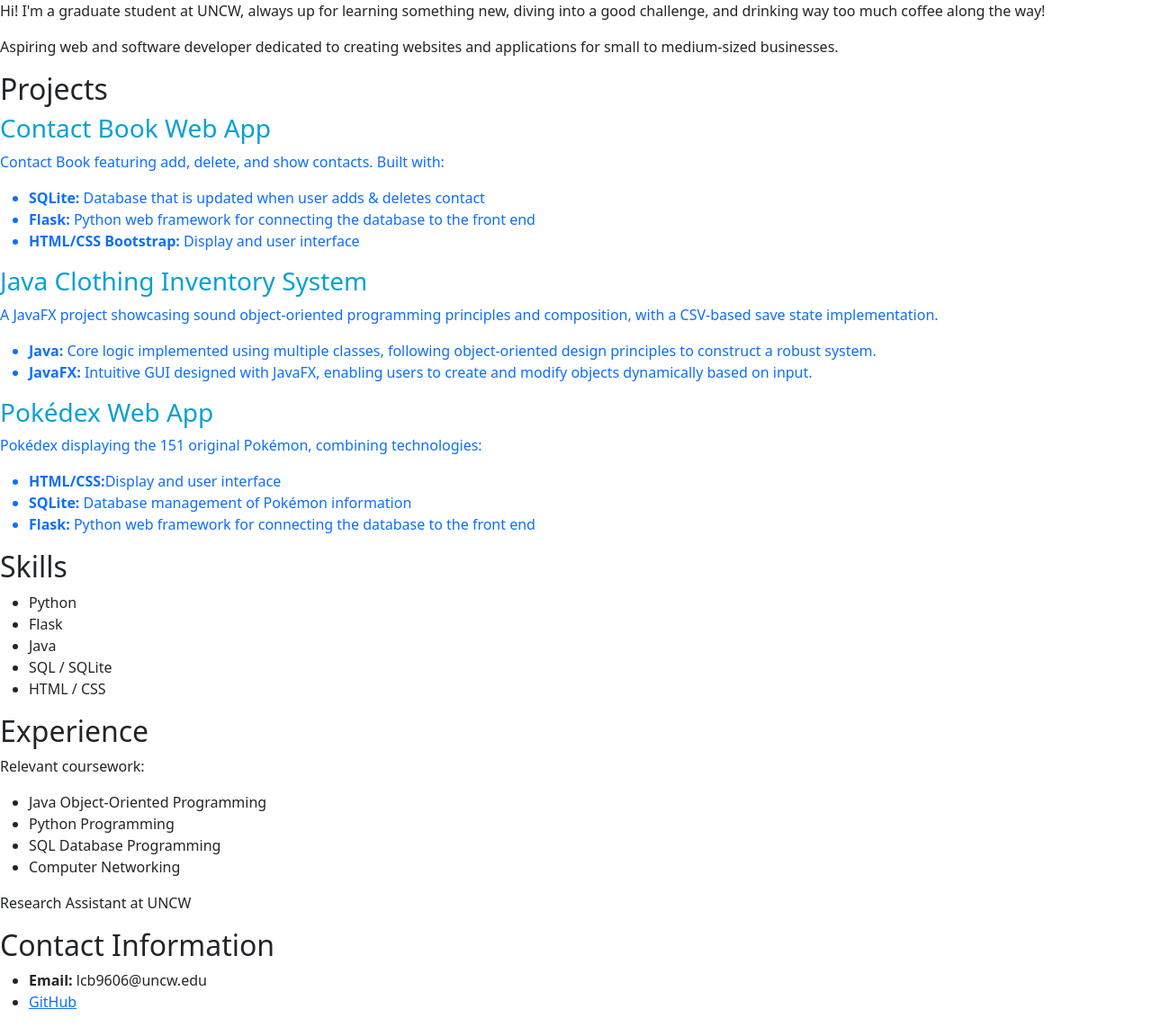
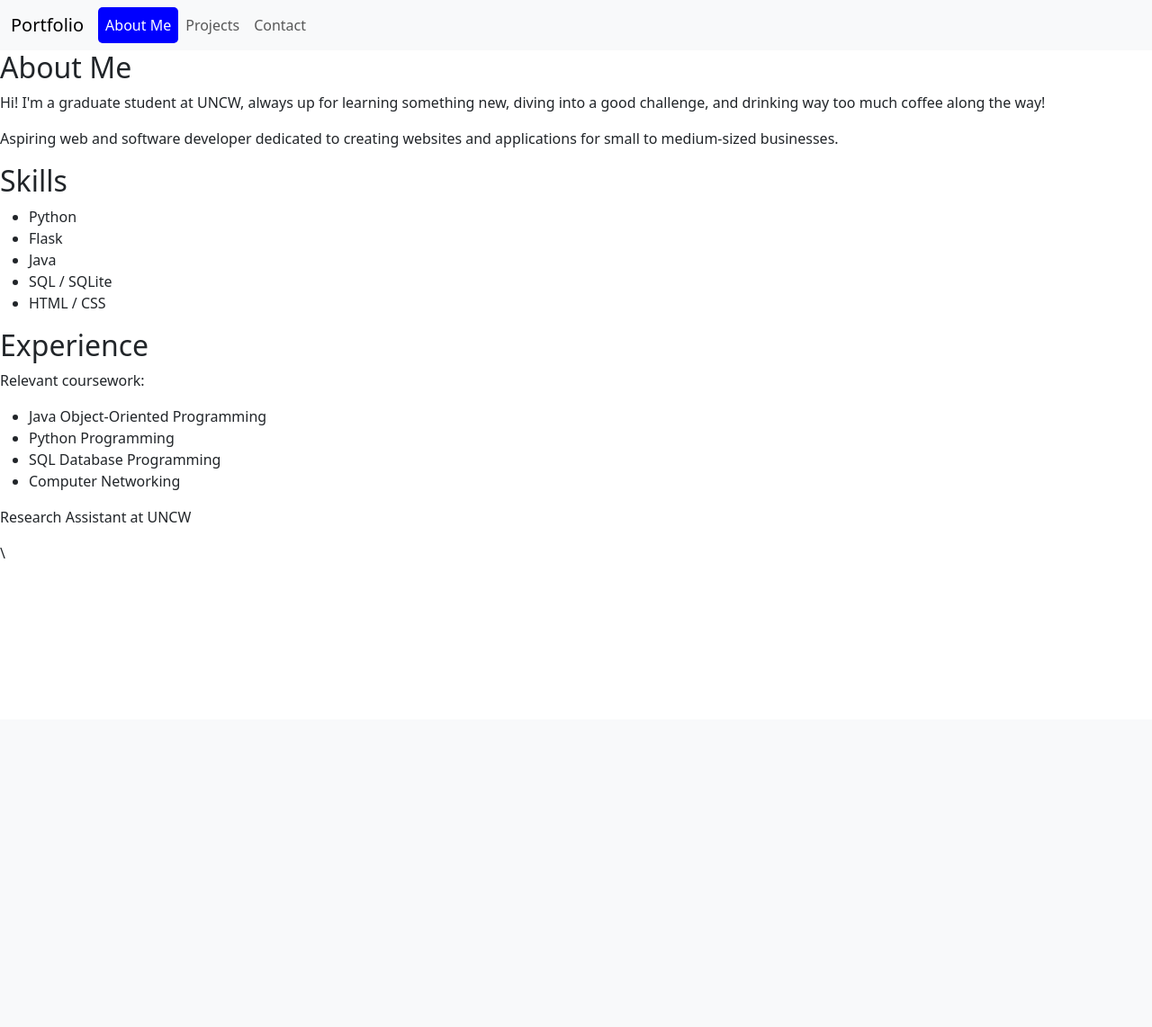
Before and after one commit to lukecbutler/lukecbutler-dev, a Flask app: page / in a window 1280 px wide. Shown: the whole page at 90% size. After the commit the page ends 621 px from the top, so only its background shows below. Run offline with Flask 3, Linux system fonts and the light colour scheme.

Commit message:
update structure

```diff
--- a/app.py
+++ b/app.py
@@ -1,4 +1,4 @@
-from flask import Flask, render_template
+from flask import Flask, render_template, request
 from java_project import java_project
 from contacts import contact_book, add_contact, delete_contact, update_contact, save_contact
 from pokedex import pokedex
@@ -9,20 +9,28 @@ app = Flask(__name__)
 #homepage
 @app.route("/")
 def home():
-    return render_template("homepage.html")
+    return render_template("about.html")
+
+@app.route("/projects")
+def projects():
+    return render_template("projects.html")
+
+@app.route("/contact_info")
+def contact():
+    return render_template('contact_info.html')
 
 # pokedex
-app.add_url_rule('/pokedex', view_func=pokedex, methods=["GET", "POST"])
+app.add_url_rule('/projects/pokedex', view_func=pokedex, methods=["GET", "POST"])
 
 # contact book
-app.add_url_rule('/contact_book', view_func=contact_book)
-app.add_url_rule('/add_contact', view_func=add_contact, methods=["GET", "POST"])
-app.add_url_rule('/delete_contact', view_func=delete_contact, methods=["GET", "POST"])
-app.add_url_rule('/update_contact', view_func=update_contact, methods=["GET", "POST"])
-app.add_url_rule('/save_contact', view_func=save_contact, methods=["GET", "POST"])
+app.add_url_rule('/projects/contact_book', view_func=contact_book)
+app.add_url_rule('/projects/add_contact', view_func=add_contact, methods=["GET", "POST"])
+app.add_url_rule('/projects/delete_contact', view_func=delete_contact, methods=["GET", "POST"])
+app.add_url_rule('/projects/update_contact', view_func=update_contact, methods=["GET", "POST"])
+app.add_url_rule('/projects/save_contact', view_func=save_contact, methods=["GET", "POST"])
 
 # java project
-app.add_url_rule('/java_project', view_func=java_project)
+app.add_url_rule('/projects/java_project', view_func=java_project)
 
 
 if __name__ == "__main__":
--- a/templates/abase.html
+++ b/templates/abase.html
@@ -16,9 +16,49 @@
         max-width: 300px;
         margin: auto;
     }
+
+    .navbar-nav .nav-item.active {
+        background-color: blue; /* Highlight color for active menu item */
+        color: white; /* Text color for better contrast */
+        border-radius: 5px; /* Rounded corners for a nicer appearance */
+    }
+
+    .navbar-nav .nav-item.active .nav-link {
+        color: white; /* Ensure the link text is white for readability */
+    }
     </style>
 </head>
-{% block body %}
 
-{% endblock %}
+<body>
+
+
+    <header>
+        <nav class="navbar navbar-expand-lg navbar-light bg-light">
+            <div class="container-fluid">
+                <a class="navbar-brand">Portfolio</a>
+                <button class="navbar-toggler" type="button" data-bs-toggle="collapse" data-bs-target="#navbarNav" aria-controls="navbarNav" aria-expanded="false" aria-label="Toggle navigation">
+                    <span class="navbar-toggler-icon"></span>
+                </button>
+                <div class="collapse navbar-collapse" id="navbarNav">
+                    <ul class="navbar-nav">
+                        <li class="nav-item {% if request.endpoint == 'home' %}active{% endif %}">
+                            <a class="nav-link" href="/">About Me</a>
+                        </li>
+                        <li class="nav-item {% if request.endpoint in ['projects', 'java_project', 'pokedex', 'contact_book', 'update_contact'] %}active{% endif %}">
+                            <a class="nav-link" href="{{ url_for('projects') }}">Projects</a>
+                        </li>
+                        <li class="nav-item {% if request.endpoint == 'contact' %}active{% endif %}">
+                            <a class="nav-link" href="{{ url_for('contact') }}">Contact</a>
+                        </li>
+                    </ul>
+                </div>
+            </div>
+        </nav>
+    </header>
+
+    {% block body %}
+
+    {% endblock %}
+<script src="https://cdn.jsdelivr.net/npm/bootstrap@5.3.0/dist/js/bootstrap.bundle.min.js"></script>
+</body>
 </html>
--- /dev/null
+++ b/templates/about.html
@@ -0,0 +1,44 @@
+<!-- homepage html -->
+
+{% extends "abase.html" %}
+{% block title %}{% endblock %}
+{% block link %}
+<link rel = "stylesheet" href = "{{url_for('static', filename = 'css/homepage.css')}}">
+{% endblock %}
+
+{% block body %}
+
+
+<section class="about">
+    <h2>About Me</h2>
+    <p>Hi! I'm a graduate student at UNCW, always up for learning something new, diving into a good challenge, and drinking way too much coffee along the way! </p>
+    <p>Aspiring web and software developer dedicated to creating websites and applications for small to medium-sized businesses.</p>
+</section>
+
+
+<section id="skills">
+    <h2 id="skillsh2">Skills</h2>
+    <ul class="skills">
+        <li>Python</li>
+        <li>Flask</li>
+        <li>Java</li>
+        <li>SQL / SQLite</li>
+        <li>HTML / CSS</li>
+    </ul>
+</section>
+
+<section id="experience">
+    <h2 id="experienceh2">Experience</h2>
+    <p>Relevant coursework:</p>
+    <ul class="experience">
+        <li>Java Object-Oriented Programming</li>
+        <li>Python Programming</li>
+        <li>SQL Database Programming</li>
+        <li>Computer Networking</li>
+    </ul>
+    <p>Research Assistant at UNCW</p>
+
+</section>\
+
+
+{% endblock %}
--- a/templates/contacts/contact_book.html
+++ b/templates/contacts/contact_book.html
@@ -9,7 +9,7 @@
         <h1 class="mb-3 mt-3 text-center ">Contact Book</h1>
 
 
-        <form method="POST" action="/add_contact" class="mb-4 form-control" id="contact">
+        <form method="POST" action="/projects/add_contact" class="mb-4 form-control" id="contact">
             <div>
                 <label>First Name:</label>
                 <div class="mb-3">
@@ -50,12 +50,12 @@
                     {{ '(' + contact[3][:3] + ') ' + contact[3][3:6] + '-' + contact[3][6:] }}
                 </td>
                 <td class="text-center align-middle">
-                    <form method="POST" action="/update_contact"  style="display: inline-block;">
+                    <form method="POST" action="/projects/update_contact"  style="display: inline-block;">
                         <input type="hidden" name="contact_id" value="{{ contact[0] }}">
                         <button type= "submit" class="btn btn-warning mt-3 mb-4">Update Contact</button>
                     </form>
 
-                    <form method="POST" action="/delete_contact"  style="display: inline-block;">
+                    <form method="POST" action="/projects/delete_contact"  style="display: inline-block;">
                         <input type="hidden" name="contact_id" value="{{ contact[0] }}">
                         <button type= "submit" class="btn btn-danger mt-2 mb-3">Delete Contact</button>
                     </form>
--- a/templates/contacts/update_contact.html
+++ b/templates/contacts/update_contact.html
@@ -6,7 +6,7 @@
     <div class="fluid-container text-center">
         <h1 class="mb-3 mt-3 text-center ">Update Item</h1>
         <h2 class="mb-3 mt-3 text-center ">{{ error }}</h2>
-        <form action="/save_contact" method="POST" class="form-control mb-4"  id="contact">
+        <form action="/projects/save_contact" method="POST" class="form-control mb-4"  id="contact">
 
 
 
--- a/templates/pokedex.html
+++ b/templates/pokedex.html
@@ -13,7 +13,7 @@
         Original 151 Pokédex
     </h1>
 
-    <form action="/pokedex" method="POST" id="id-form">
+    <form action="/projects/pokedex" method="POST" id="id-form">
         <div id="enter-id">
             <label>Enter Pokemon ID:</label>
             <input type="text" name="pokemon-id" id="pokemon-id-form" placeholder="ie. 25 for Pikachu">
```
Also changed, not shown: templates/contact_info.html (added, +18 -0 lines), templates/projects.html (renamed from templates/homepage.html, +4 -45 lines), databases/contacts.db.
